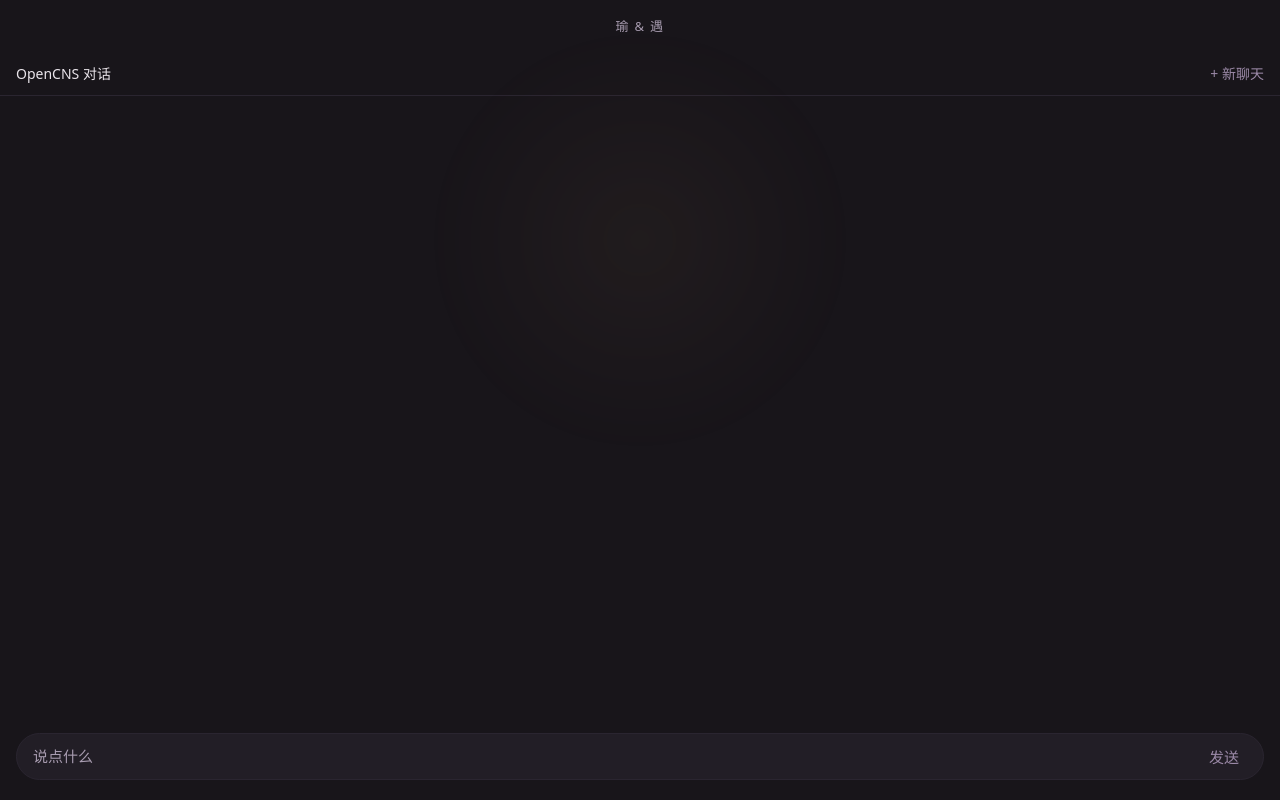
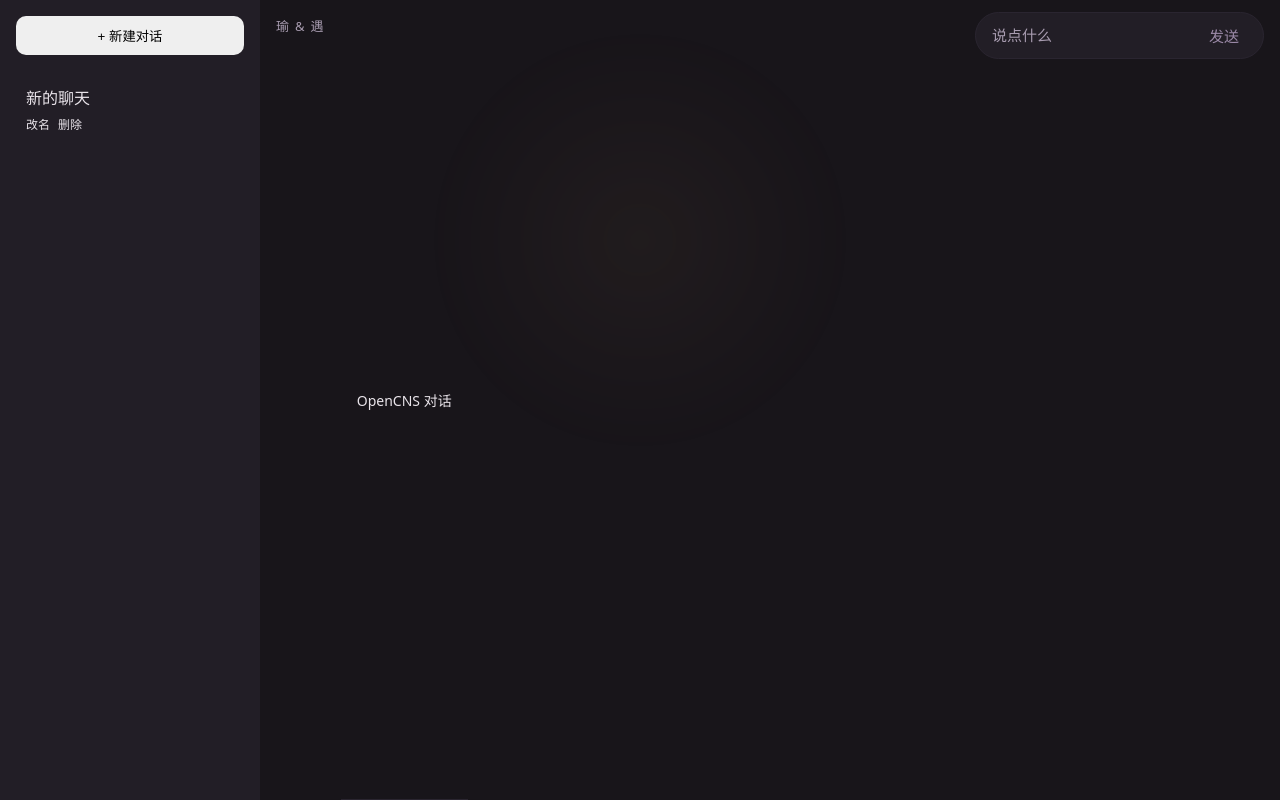
Before and after one commit to dyhjyly/yy-home-frontend, a React (Vite) app: page / in a window 1280 px wide. Both pictures are taken after a click on the element "进入". Built offline with nearby package versions, Linux system fonts and the light colour scheme.

Commit message:
feat: sidebar conversation management

```diff
--- a/src/App.jsx
+++ b/src/App.jsx
@@ -1,4 +1,5 @@
 import React, { useState, useRef, useEffect } from 'react';
+import Sidebar from "./components/Sidebar";
 import { chat } from "./api/chat";
 import {
   saveConversation,
@@ -198,12 +199,99 @@ const [activeConversationId, setActiveConversationId] = useState(() => {
      history
      );
       setMessages((prev) => [...prev, { role: 'ai', text: data.reply }]);
+      const updatedMessages = [
+            ...messages,
+            { role: "user", text: userMessage },
+            { role: "ai", text: data.reply },
+          ];
+
+      const updatedConversations =
+       conversations.map((item) =>
+          item.id === activeConversationId
+          ? {
+                ...item,
+               messages: updatedMessages,
+            }
+          : item
+         );
+
+      setConversations(updatedConversations);
       setHistory([...newHistory, { role: 'assistant', content: data.reply }]);
     } catch (error) {
       setMessages((prev) => [...prev, { role: 'ai', text: '连接失败，请稍后再试。' }]);
       console.error(error);
     }
   };
+
+function handleSelectConversation(conv){
+
+  setActiveConversationId(conv.id);
+
+  setMessages(conv.messages || []);
+
+  setHistory(
+    (conv.messages || []).map(item=>({
+      role:item.role==="ai"
+        ?"assistant"
+        :"user",
+      content:item.text
+    }))
+  );
+
+}
+
+
+function handleDeleteConversation(id){
+
+  const updated=
+    conversations.filter(c=>c.id!==id);
+
+  setConversations(updated);
+
+  if(updated.length===0){
+
+    setMessages([]);
+
+    setHistory([]);
+
+    setActiveConversationId(null);
+
+    return;
+
+  }
+
+  setActiveConversationId(
+    updated[0].id
+  );
+
+  setMessages(
+    updated[0].messages || []
+  );
+
+}
+
+
+function handleRenameConversation(
+  id,
+  title
+){
+
+  setConversations(
+
+    conversations.map(c=>
+
+      c.id===id
+      ?{
+          ...c,
+          title
+       }
+      :c
+
+    )
+
+  );
+
+}
 
   if (page === 'home') return <HomePage onEnter={() => setPage('chat')} />;
 
@@ -212,7 +300,7 @@ const [activeConversationId, setActiveConversationId] = useState(() => {
       width: '100%',
       height: '100dvh',
       display: 'flex',
-      flexDirection: 'column',
+      flexDirection: 'row',
       position: 'relative',
       background: palette.bg,
       color: palette.text,
@@ -243,6 +331,37 @@ const [activeConversationId, setActiveConversationId] = useState(() => {
         zIndex: 0,
       }} />
 
+<Sidebar
+  conversations={conversations}
+  currentId={activeConversationId}
+  onNew={() => {
+
+    const newConversation = {
+      id: crypto.randomUUID(),
+      title: "新的聊天",
+      messages: [],
+      createdAt: Date.now(),
+    };
+
+    const updated = [
+      ...conversations,
+      newConversation
+    ];
+
+    setConversations(updated);
+
+    setActiveConversationId(newConversation.id);
+
+    setMessages([]);
+
+    setHistory([]);
+
+  }}
+  onSelect={handleSelectConversation}
+  onDelete={handleDeleteConversation}
+  onRename={handleRenameConversation}
+/>
+
       <div style={{
         padding: '16px',
         textAlign: 'center',
@@ -269,38 +388,6 @@ const [activeConversationId, setActiveConversationId] = useState(() => {
     fontSize: '14px',
   }}>
     OpenCNS 对话
-  </div>
-
-
-  <div
-    onClick={() => {
-
-      const newConversation = {
-        id: crypto.randomUUID(),
-        title: "新的聊天",
-        messages: [],
-        createdAt: Date.now(),
-      };
-
-      setConversations([
-        ...conversations,
-        newConversation
-      ]);
-
-      setActiveConversationId(
-        newConversation.id
-      );
-
-      setMessages([]);
-
-    }}
-    style={{
-      color: palette.jade,
-      cursor: 'pointer',
-      fontSize:'14px'
-    }}
-  >
-    + 新聊天
   </div>
 
 </div>
--- /dev/null
+++ b/src/components/Sidebar.jsx
@@ -0,0 +1,122 @@
+import React from "react";
+
+
+export default function Sidebar({
+  conversations,
+  currentId,
+  onNew,
+  onSelect,
+  onDelete,
+  onRename
+}){
+
+
+return (
+
+<div style={{
+width:"260px",
+height:"100%",
+background:"#221e26",
+color:"#e9e4ea",
+padding:"16px",
+boxSizing:"border-box",
+}}>
+
+
+<button
+onClick={onNew}
+style={{
+width:"100%",
+padding:"10px",
+borderRadius:"10px",
+border:"none",
+cursor:"pointer"
+}}
+>
++ 新建对话
+</button>
+
+
+<div style={{
+marginTop:"20px"
+}}>
+
+
+{
+conversations.map(conv=>(
+
+<div
+key={conv.id}
+style={{
+padding:"10px",
+marginBottom:"8px",
+borderRadius:"10px",
+background:
+conv.id===currentId
+?"#2a2530"
+:"transparent",
+cursor:"pointer"
+}}
+>
+
+
+<div
+onClick={()=>onSelect(conv)}
+>
+{conv.title}
+</div>
+
+
+<div style={{
+marginTop:"6px",
+display:"flex",
+gap:"8px",
+fontSize:"12px"
+}}>
+
+<span
+onClick={()=>{
+const title=prompt(
+"新的名称",
+conv.title
+);
+
+if(title){
+onRename(
+conv.id,
+title
+);
+}
+}}
+>
+改名
+</span>
+
+
+<span
+onClick={()=>
+onDelete(conv.id)
+}
+>
+删除
+</span>
+
+
+</div>
+
+
+</div>
+
+))
+}
+
+
+</div>
+
+
+</div>
+
+);
+
+
+}
```
Also changed, not shown: src/utils/conversation.js (added, +96 -0 lines).
